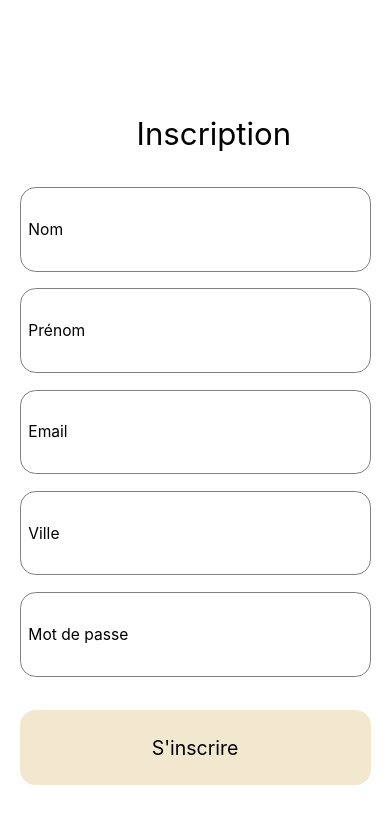
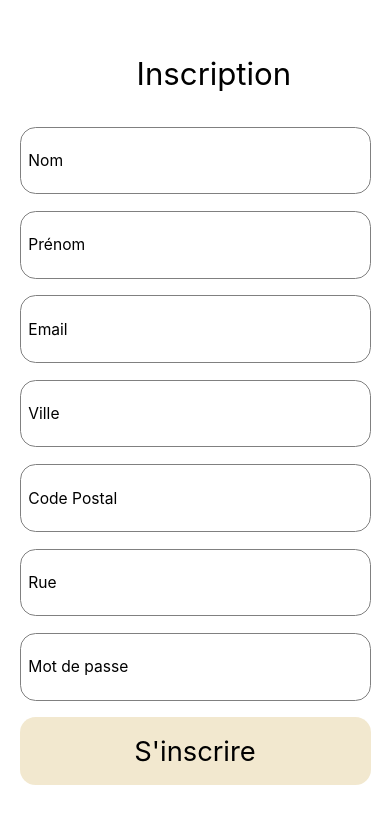
Before and after one commit to Natsei/arosajeprojet, a React Native app in the folder ArosajeApp/: screen /InscriptionScreen in a window 390 px wide. Shown: the top 824 px of the page. Built offline with nearby package versions, Linux system fonts and the light colour scheme; some icons are missing.

Commit message:
correction diverses + ajout cp et rue inscription

```diff
--- a/ArosajeApp/screens/AccueilScreen/AccueilScreen.jsx
+++ b/ArosajeApp/screens/AccueilScreen/AccueilScreen.jsx
@@ -1,9 +1,8 @@
 import React, { useState } from 'react';
 import { View, Text, StyleSheet, TouchableOpacity, Image, ScrollView, Dimensions, TextInput } from 'react-native';
-import { SearchBar } from 'react-native-elements'; // Import du composant SearchBar
+import { SearchBar } from 'react-native-elements';
 import { useNavigation } from '@react-navigation/native';
-import * as style from '../../style/styles';// Importez vos styles
-
+import * as style from '../../style/styles';
 
 const windowWidth = Dimensions.get('window').width;
 
@@ -152,6 +151,8 @@ const styles = StyleSheet.create({
     alignItems: 'center',
     marginRight: windowWidth * 0.03,
     marginTop: windowWidth * 0.01,
+
+
  },
   addButtonText: {
     color: 'black',
@@ -161,24 +162,19 @@ const styles = StyleSheet.create({
     fontWeight: style.FONT_WEIGHTS.bold,
   },
   searchBarTop: {
+    marginBottom: windowWidth * 0.02,
+    paddingHorizontal: windowWidth * 0.05,
+    backgroundColor: 'transparent',
     borderTopWidth: 0,
     borderBottomWidth: 0,
-    marginBottom: windowWidth * 0.02,
-    paddingHorizontal: windowWidth * 0.03,
   },
-  searchInput: {
-    backgroundColor: style.COLORS.primary,
-    borderRadius: style.BORDER_SIZE.border,
-    borderBottomWidth: 0,
-    borderTopWidth: 0,
-    paddingHorizontal: windowWidth * 0.03,
-    color: 'black',
-    fontSize: windowWidth * 0.04,
+  inputContainer: {
+    backgroundColor: style.COLORS.button,
   },
   imageAboveCategories: {
     width: windowWidth * 0.9,
     height: windowWidth * 0.4,
-    marginLeft: 20,
+    marginLeft: windowWidth * 0.05,
     marginBottom: windowWidth * 0.08,
     borderRadius: style.BORDER_SIZE.border,
   },
--- a/ArosajeApp/screens/AddPictureScreen/AddPictureScreen.jsx
+++ b/ArosajeApp/screens/AddPictureScreen/AddPictureScreen.jsx
@@ -126,6 +126,8 @@ const AddPictureScreen = () => {
       <TextInput
         style={styles.descriptionInput}
         placeholder="Entrez la description ici"
+        multiline={true} //Multiline pour permettre plusieurs lignes
+        textAlign={'left'}
         onChangeText={(text) => setDescription(text)}
         value={description}
       />
@@ -194,7 +196,7 @@ const styles = StyleSheet.create({
   },
   selectTextStyle: {
     fontSize: 18,
-  },
+  },/*
   modalContainer: {
     flex: 1,
     justifyContent: 'flex-end',
@@ -221,10 +223,9 @@ const styles = StyleSheet.create({
   },
   modalOptionTextStyle: {
     fontSize: 18,
-  },
+  },*/
   descriptionInput: {
     textAlign: 'left',
-    textAlignVertical: 'top',
     marginTop: 10,
     height: '20%',
     borderColor: 'gray',
--- a/ArosajeApp/screens/AppTabs/AppTabs.jsx
+++ b/ArosajeApp/screens/AppTabs/AppTabs.jsx
@@ -8,38 +8,43 @@ import { AccueilScreen } from '../AccueilScreen/AccueilScreen';
 
 const Tab = createBottomTabNavigator();
 
+const commonTabOptions = {
+  headerShown: false,
+  tabBarActiveTintColor: 'green',
+};
+
 const AppTabs = () => (
   <Tab.Navigator>
     <Tab.Screen
       name="Home"
       component={HomeScreen}
       options={{
+        ...commonTabOptions,
         tabBarIcon: ({ color, size }) => <Home color={color} size={size} />,
-        headerShown: false,
       }}
     />
     <Tab.Screen
       name="Accueil"
       component={AccueilScreen}
       options={{
+        ...commonTabOptions,
         tabBarIcon: ({ color, size }) => <MessagesSquare color={color} size={size} />,
-        headerShown: false,
       }}
     />
     <Tab.Screen
       name="Plant"
       component={PlantScreen}
       options={{
+        ...commonTabOptions,
         tabBarIcon: ({ color, size }) => <Leaf color={color} size={size} />,
-        headerShown: false,
       }}
     />
     <Tab.Screen
       name="Profile"
       component={ProfileScreen}
       options={{
+        ...commonTabOptions,
         tabBarIcon: ({ color, size }) => <CircleUser color={color} size={size} />,
-        headerShown: false,
       }}
     />
   </Tab.Navigator>
--- a/ArosajeApp/screens/ConnexionInscriptionScreen/ConnexionScreen.jsx
+++ b/ArosajeApp/screens/ConnexionInscriptionScreen/ConnexionScreen.jsx
@@ -89,18 +89,16 @@ const styles = StyleSheet.create({
     fontSize: windowWidth * 0.07,
     marginLeft: windowWidth * 0.02,
   },
-  buttonContainer: {
-    width: '100%',
-    paddingHorizontal: windowWidth * 0.05,
-  },
   input: {
-    height: windowHeight * 0.1,
-    fontSize: windowWidth * 0.04,
+    width: windowWidth * 0.9,
+    fontSize: style.FONT_SIZES.small,
     borderColor: 'gray',
-    borderWidth: 1,
+    borderWidth: 0.8,
     borderRadius: style.BORDER_SIZE.border,
+    marginTop: windowHeight * 0.02,
     marginBottom: windowHeight * 0.02,
     paddingHorizontal: windowWidth * 0.02,
+    padding: windowHeight * 0.03,
   },
   button: {
     width: windowWidth * 0.9,
--- a/ArosajeApp/screens/ConnexionInscriptionScreen/InscriptionScreen.jsx
+++ b/ArosajeApp/screens/ConnexionInscriptionScreen/InscriptionScreen.jsx
@@ -14,10 +14,12 @@ export function InscriptionScreen() {
   const [email, setEmail] = React.useState('');
   const [ville, setVille] = React.useState('');
   const [password, setPassword] = React.useState('');
+  const [cp, setCp] = React.useState('');
+  const [rue, setRue] = React.useState('');
 
   const handleConnecterValider = () => {
     // Naviguer vers l'écran ConnexionScreen avec les données saisies
-    navigation.navigate('Connexion', { email, password, nom, prenom, ville });
+    navigation.navigate('Connexion', { email, password, nom, prenom, ville, cp, rue });
   };
 
   return (
@@ -56,6 +58,22 @@ export function InscriptionScreen() {
           placeholder="Ville"
           value={ville}
           onChangeText={setVille}
+        />
+
+        {/* Champ de saisie pour le code postal */}
+        <TextInput
+          style={styles.input}
+          placeholder="Code Postal"
+          value={cp}
+          onChangeText={setCp}
+        />
+
+        {/* Champ de saisie pour la Rue*/}
+        <TextInput
+          style={styles.input}
+          placeholder="Rue"
+          value={rue}
+          onChangeText={setRue}
         />
 
         {/* Champ de saisie pour le mot de passe */}
@@ -103,7 +121,7 @@ const styles = StyleSheet.create({
     paddingHorizontal: windowWidth * 0.05,
   },
   input: {
-    height: windowHeight * 0.1,
+    height: windowHeight * 0.08,
     fontSize: windowWidth * 0.04,
     borderColor: 'gray',
     borderWidth: 1,
@@ -112,18 +130,17 @@ const styles = StyleSheet.create({
     paddingHorizontal: windowWidth * 0.02,
   },
   button: {
-    width: windowWidth * 0.9,
-    padding: windowHeight * 0.03,
+    width: windowWidth * 0.9, // Réduire la largeur du bouton
+    height: windowHeight * 0.08, // Maintenir la hauteur du bouton
     justifyContent: 'center',
     alignItems: 'center',
-    marginTop: windowHeight * 0.02,
-    marginBottom: windowHeight * 0.02,
     borderRadius: style.BORDER_SIZE.border,
     backgroundColor: style.COLORS.button,
+    marginBottom: windowHeight * 0.02, // Espacement entre les boutons
   },
   buttonText: {
     color: '#000000',
-    fontSize: windowWidth * 0.05,
+    fontSize: style.FONT_SIZES.medium,
     textAlign: 'center',
   },
   signupContainer: {
--- a/ArosajeApp/screens/HomeScreen/HomeScreen.jsx
+++ b/ArosajeApp/screens/HomeScreen/HomeScreen.jsx
@@ -50,9 +50,8 @@ const styles = StyleSheet.create({
     paddingBottom: 50,
   },
   title: {
-    fontSize: 50,
-    width: 315,
-    marginLeft: 160,
+    fontSize: style.FONT_SIZES.extra_large,
+    textAlign: 'center',
     marginBottom: 40,
     color: style.COLORS.button,
   },
--- a/ArosajeApp/screens/ProfileScreen/ProfileScreen.jsx
+++ b/ArosajeApp/screens/ProfileScreen/ProfileScreen.jsx
@@ -39,7 +39,7 @@ const styles = StyleSheet.create({
     backgroundColor: style.COLORS.primary,
   },
   title: {
-    fontSize: 12,
+    fontSize: style.FONT_SIZES.large,
     fontWeight: style.FONT_WEIGHTS.bold,
     marginTop: 20,
     alignSelf: 'center',
--- a/ArosajeApp/style/styles.js
+++ b/ArosajeApp/style/styles.js
@@ -5,6 +5,8 @@ export const COLORS = {
     text: '#333333',
     background: '#FFFFFF',
     button: '#F2E8CF',
+    navbar_plant: 'green',
+    error: 'red',
   };
 
   import { Dimensions } from 'react-native';
@@ -25,6 +27,7 @@ export const COLORS = {
       small: windowWidth * 0.05,
       medium: windowWidth * 0.07,
       large: windowWidth * 0.09,
+      extra_large: windowWidth * 0.12,
   };
 
   export const TEXT_STYLES = {
```
Also changed, not shown: ArosajeApp/screens/LoginScreen/LoginScreen.jsx (deleted, +0 -82 lines), 2 other files (tests, documents, lock files or other folders). Lines whose indentation alone changed are shown as unchanged.
